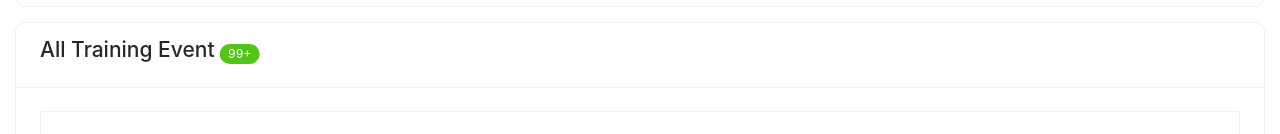
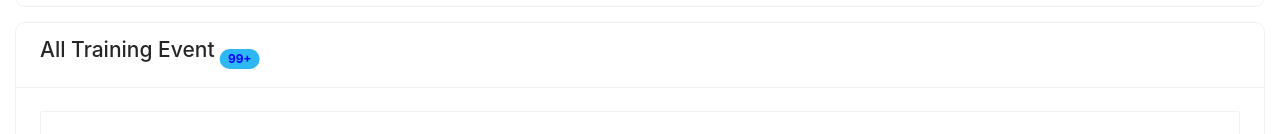
Before and after one commit to dexyarya/dataOn, a React (Create React App) app: page / in a window 1280 px wide. Shown: the part 231-365 px from the top of the page. Built offline with nearby package versions, Linux system fonts and the light colour scheme.

Commit message:
update badge color

```diff
--- a/src/components/AllTrainingEvent.js
+++ b/src/components/AllTrainingEvent.js
@@ -16,9 +16,10 @@ const AllTrainingEvent = () => {
             title="All Training Event"
             className="site-badge-count-109"
             count="99+"
-            offset={[25, 15]}
+            offset={[25, 20]}
+            color="#2db7f5"
             style={{
-              backgroundColor: "#52c41a",
+              textColor: "#2db7f5",
             }}
           >
             <h2>All Training Event</h2>
@@ -47,37 +48,6 @@ const AllTrainingEvent = () => {
             )}
           />
         </Card>
-
-        {/* <Row justify="space-between"> */}
-        {/* <VirtualList> */}
-        {/* {dataCard.map((item) => (
-              <List.Item key={item.id}>
-                <Col>
-                  <CardTrainingEvent {...item} />
-                </Col>
-              </List.Item>
-            ))} */}
-        {/* </VirtualList> */}
-        {/* </Row>
-        </List> */}
-
-        {/* <VirtualList
-            // data={dataCard}
-            // height={400}
-            // itemHeight={47}
-            // iitemKey={dataCard.id}
-            // onscroll={onScroll}
-            > */}
-        {/* <Card>
-              <Row justify="space-between">
-                {dataCard.map((item, index) => (
-                  <Col key={index}> */}
-        {/* <CardTrainingEvent {...item} /> */}
-        {/* </Col>
-                ))}
-              </Row>
-            </Card> */}
-        {/* </VirtualList> */}
       </Card>
     </div>
   );
--- a/src/index.css
+++ b/src/index.css
@@ -11,3 +11,7 @@ code {
   font-family: source-code-pro, Menlo, Monaco, Consolas, 'Courier New',
     monospace;
 }
+
+.ant-badge-count{
+  color:blue;font-weight: bold;
+}
```
